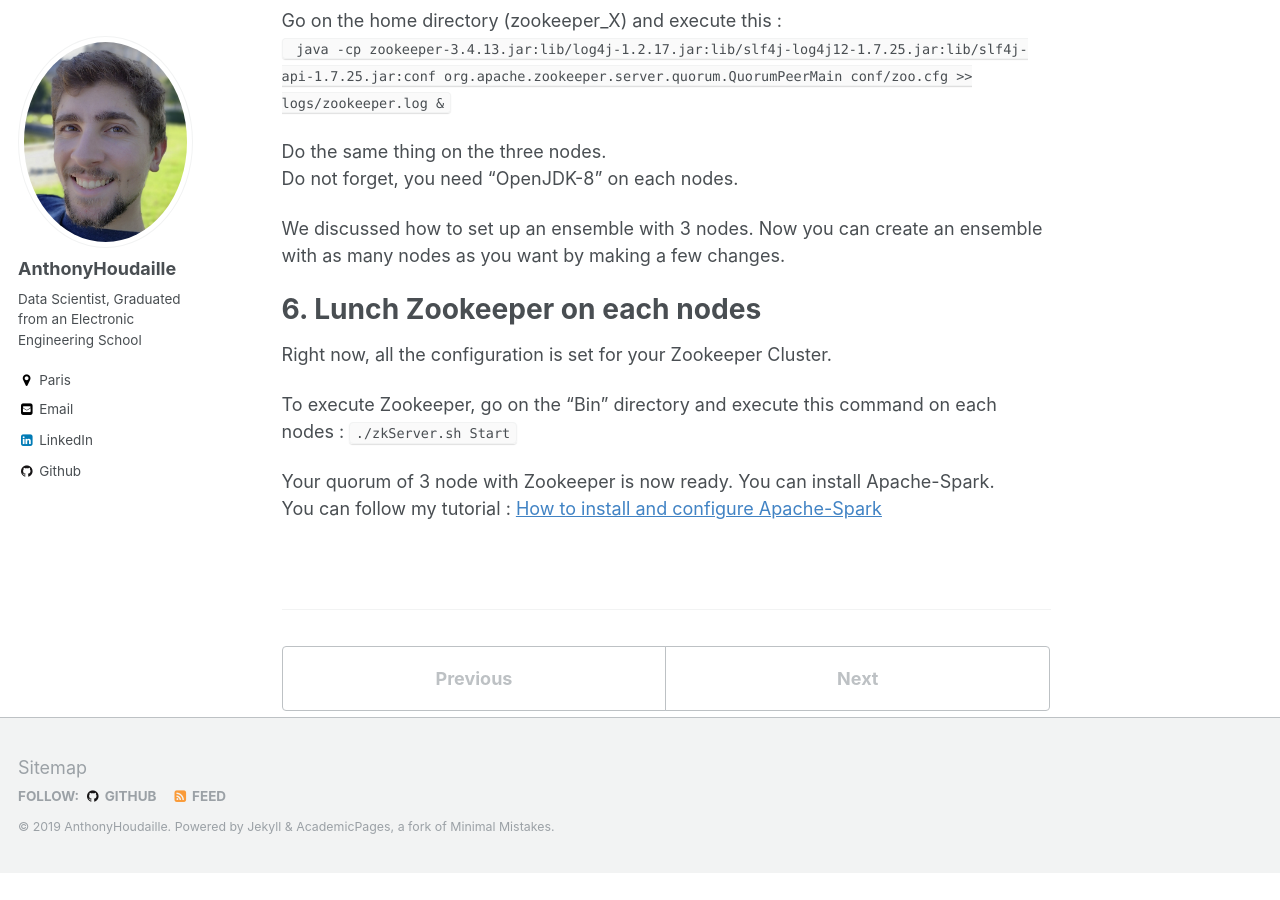
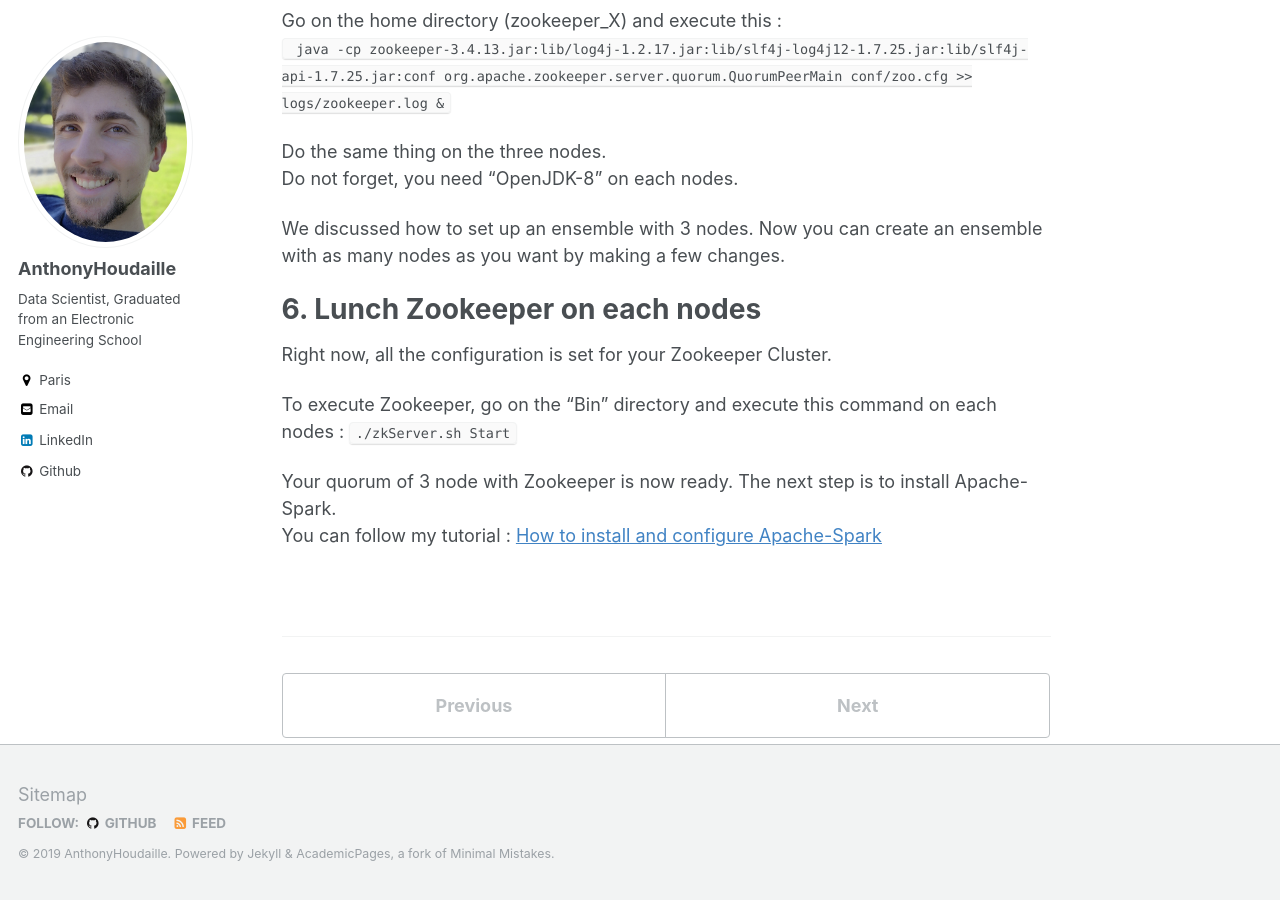
Before and after one commit to AnthonyHoudaille/AnthonyHoudaille.github.io, a Jekyll site: the page built from _awsec2/02_Zookeeper_Tutorial.md, in a window 1280 px wide and 900 px high, scrolled down 4722 px. Built offline with Jekyll 4.4.1, drawn with Linux system fonts in a browser that asks for light colours; before the commit the page ends 5595 px from its top, so only the background shows below that.

Commit message:
Update 02_Zookeeper_Tutorial.md

````diff
--- a/_awsec2/02_Zookeeper_Tutorial.md
+++ b/_awsec2/02_Zookeeper_Tutorial.md
@@ -131,6 +131,6 @@ Right now, all the configuration is set for your Zookeeper Cluster.
 
 To execute Zookeeper, go on the "Bin" directory and execute this command on each nodes : ```./zkServer.sh Start ```
 
-Your quorum of 3 node with Zookeeper is now ready. You can install Apache-Spark.
+Your quorum of 3 node with Zookeeper is now ready. The next step is to install Apache-Spark.
 You can follow my tutorial :
 <span style="color:blue">[How to install and configure Apache-Spark](https://anthonyhoudaille.github.io//awsec2/01_Spark_Tutorial/)</span>
````
